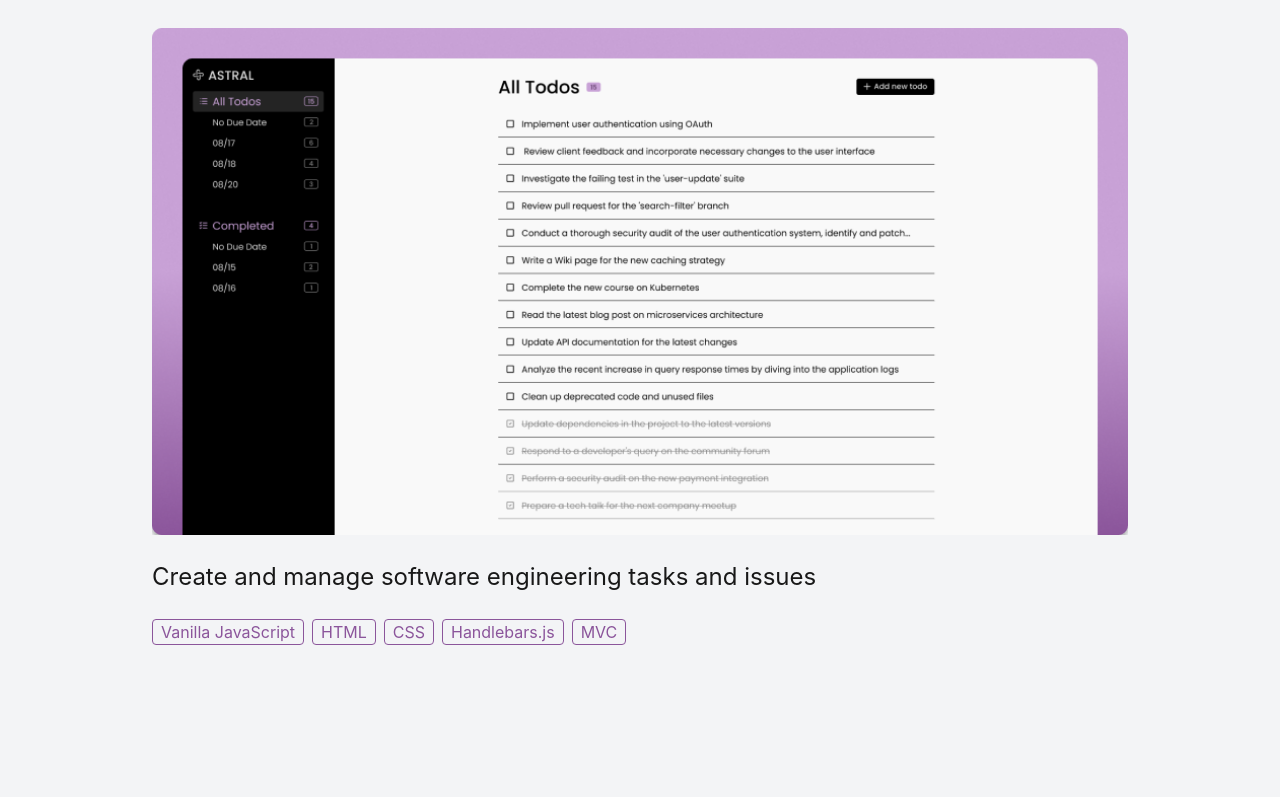
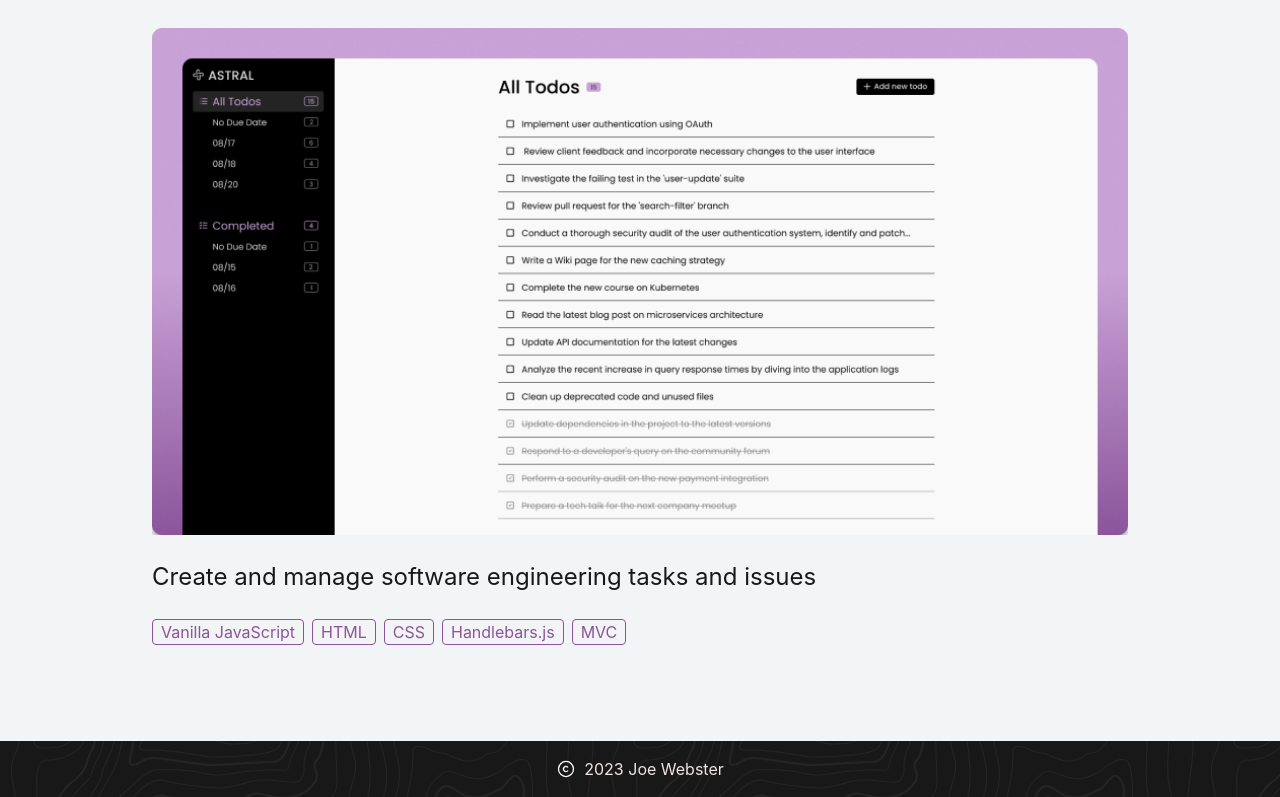
Before and after one commit to Joewebsta/joeswebster.com, a React (Vite) app: page / in a window 1280 px wide. Shown: the part 3276-4073 px from the top of the page. Before the commit the page ends 3921 px from the top, so only its background shows below. Built offline with nearby package versions, Linux system fonts and the light colour scheme.

Commit message:
Create footer

```diff
--- a/src/App.jsx
+++ b/src/App.jsx
@@ -2,6 +2,7 @@ import React from "react";
 import Hero from "./components/Hero";
 import Projects from "./components/Projects";
 import FeaturedProject from "./components/FeaturedProject";
+import Footer from "./components/Footer";
 import "./styles/reset.css";
 
 function App() {
@@ -10,6 +11,7 @@ function App() {
       <Hero />
       <FeaturedProject />
       <Projects />
+      <Footer />
     </>
   );
 }
--- /dev/null
+++ b/src/components/Footer.jsx
@@ -0,0 +1,15 @@
+import React from "react";
+import { IconCopyright } from "@tabler/icons-react";
+
+const Footer = () => {
+  return (
+    <div className="hero bg-otto-black">
+      <div className="container mx-auto flex max-w-5xl items-center justify-center gap-2 px-6 py-4">
+        <IconCopyright size={20} color="#FFF" strokeWidth={1.5} />
+        <p className="text-tan">2023 Joe Webster</p>
+      </div>
+    </div>
+  );
+};
+
+export default Footer;
--- a/src/components/Projects.jsx
+++ b/src/components/Projects.jsx
@@ -18,7 +18,7 @@ const Projects = () => {
   }, []);
 
   return (
-    <div className="sm:gap-15 container mx-auto flex max-w-5xl flex-col gap-12 px-6 pt-20 sm:pt-32">
+    <div className="sm:gap-15 container mx-auto flex max-w-5xl flex-col gap-12 px-6 pt-20 sm:pb-24 sm:pt-32">
       <h2 className="text-clamp-h2 font-medium uppercase sm:text-3xl">
         Other Projects
       </h2>
```
